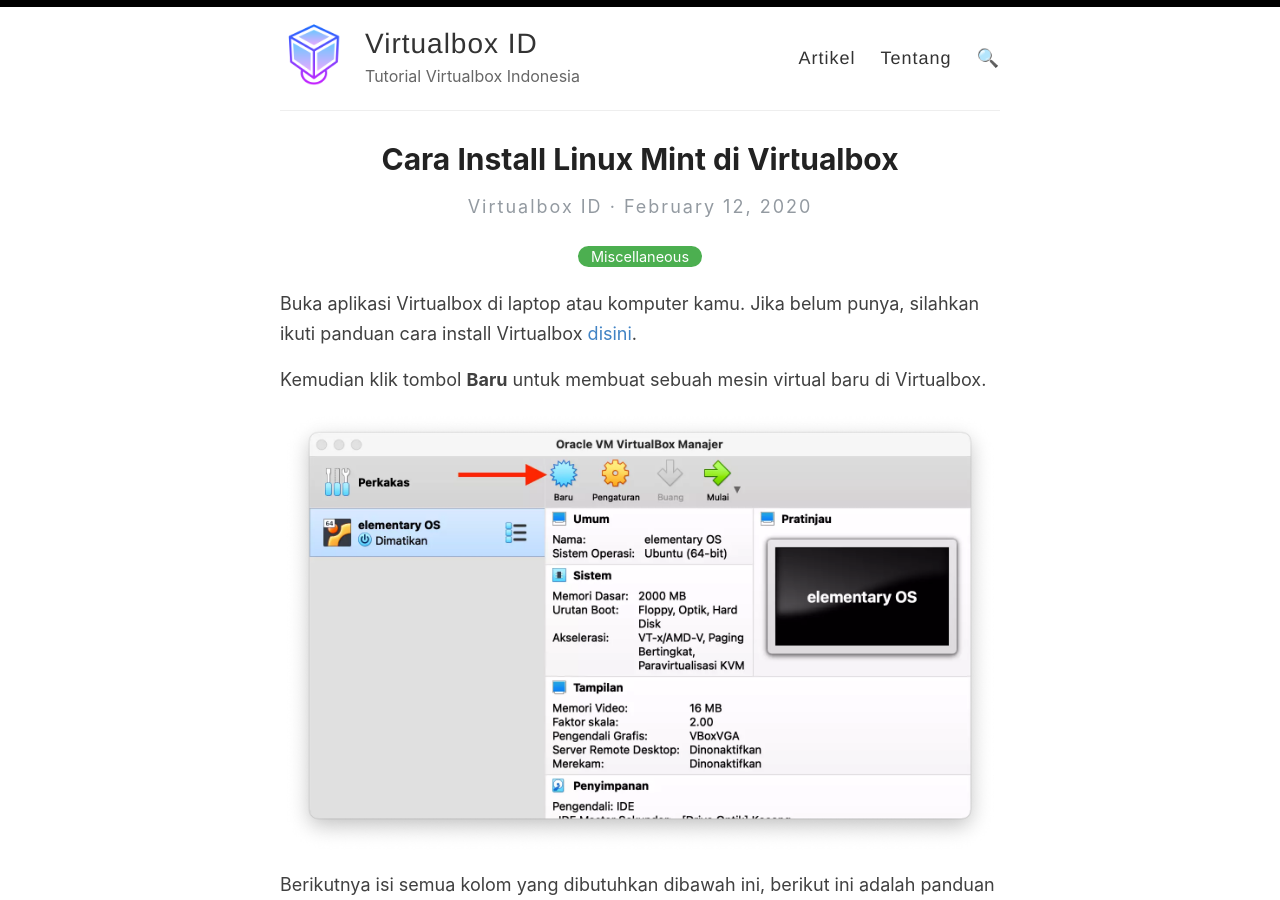
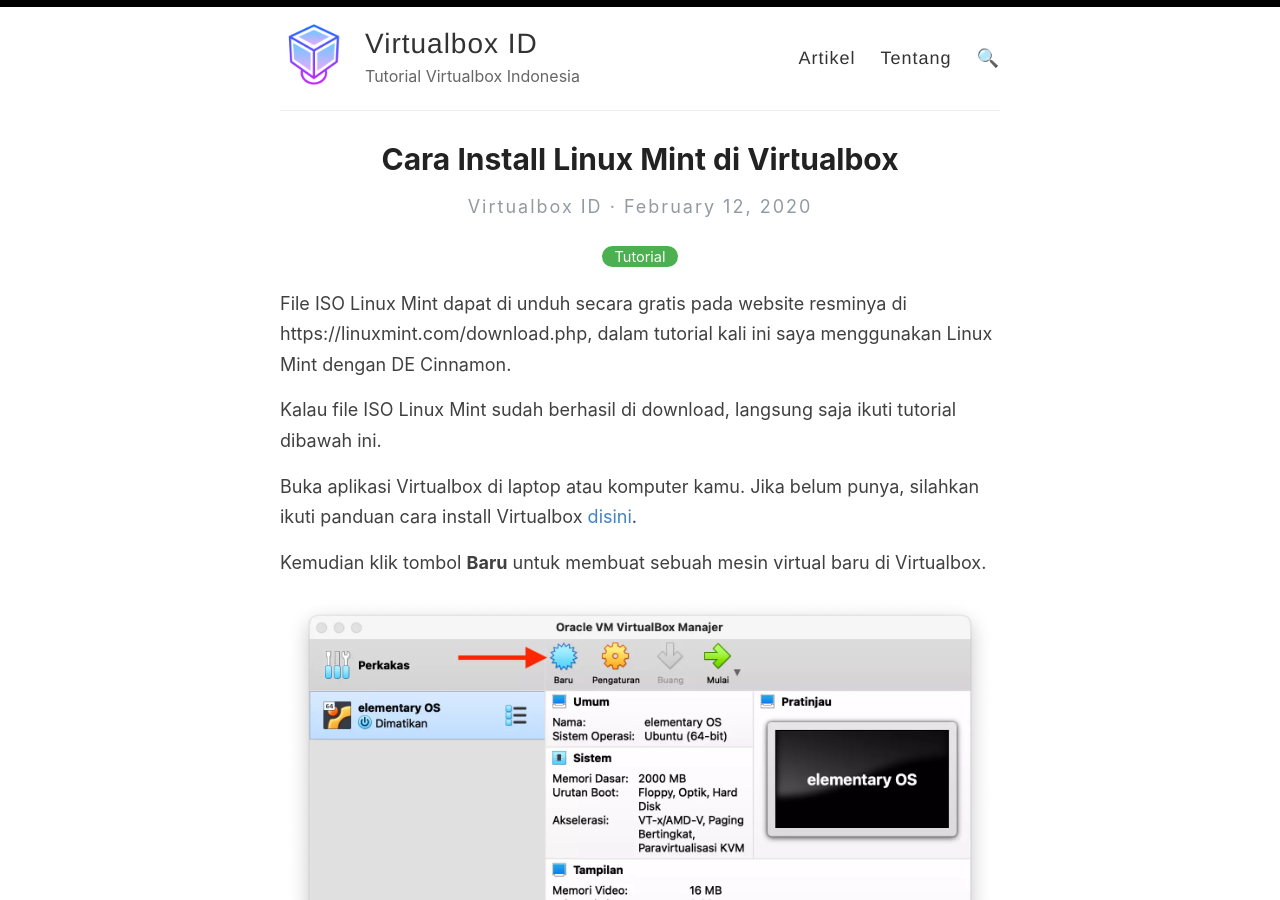
Before and after one commit to Virtualbox-ID/virtualbox-id.github.io, a Jekyll site: the page built from _posts/2020-2-12-cara-install-linux-mint-di-virtualbox.md, in a window 1280 px wide and 900 px high. Built offline with Jekyll 4.4.1, drawn with Linux system fonts in a browser that asks for light colours.

Commit message:
Update 2020-2-12-cara-install-linux-mint-di-virtualbox.md

```diff
--- a/_posts/2020-2-12-cara-install-linux-mint-di-virtualbox.md
+++ b/_posts/2020-2-12-cara-install-linux-mint-di-virtualbox.md
@@ -1,8 +1,12 @@
 ---
 layout: post
 title: Cara Install Linux Mint di Virtualbox
-categories: Miscellaneous
+categories: Tutorial
 ---
+
+File ISO Linux Mint dapat di unduh secara gratis pada website resminya di https://linuxmint.com/download.php, dalam tutorial kali ini saya menggunakan Linux Mint dengan DE Cinnamon.
+
+Kalau file ISO Linux Mint sudah berhasil di download, langsung saja ikuti tutorial dibawah ini.
 
 Buka aplikasi Virtualbox di laptop atau komputer kamu. Jika belum punya, silahkan ikuti panduan cara install Virtualbox [disini](https://virtualbox.id/cara-install-virtualbox/).
 
```
